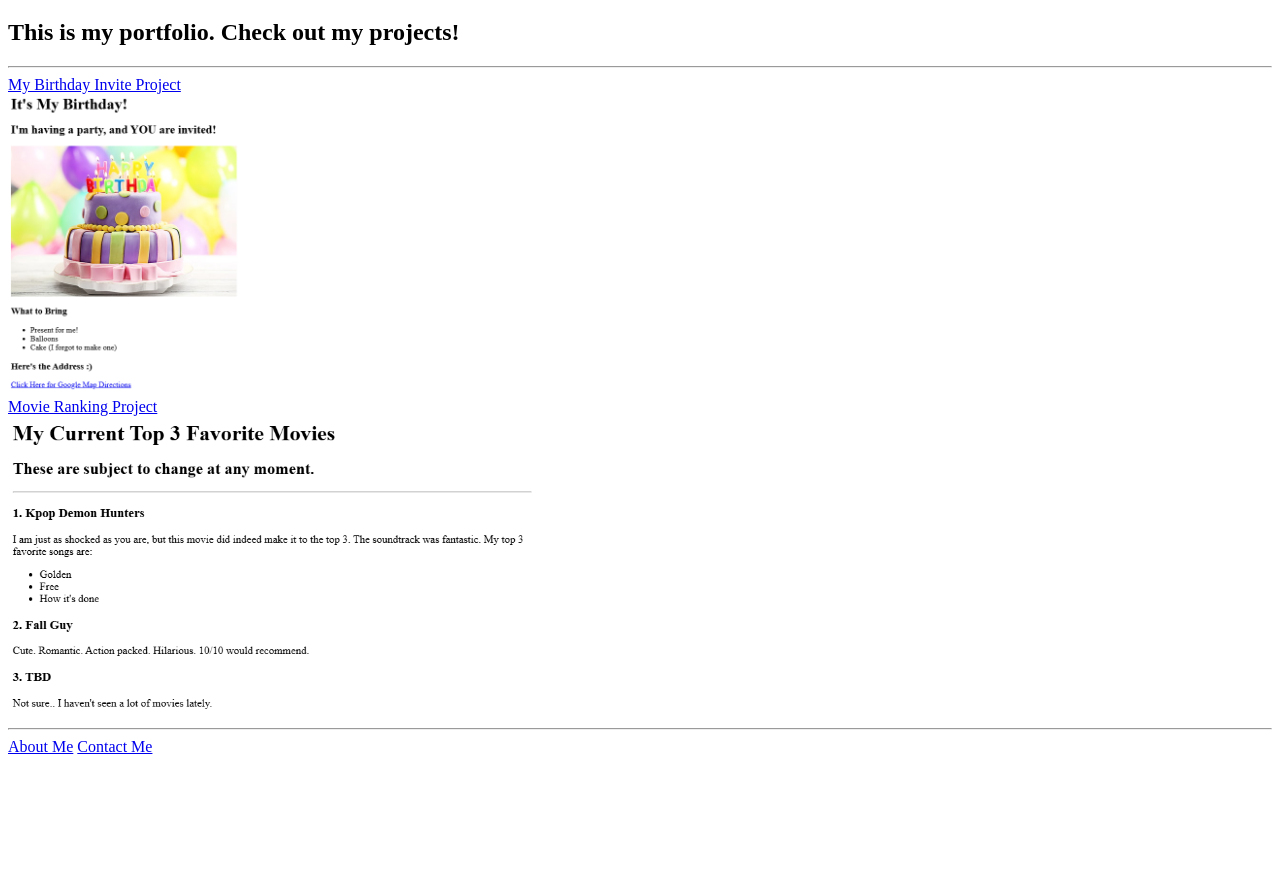
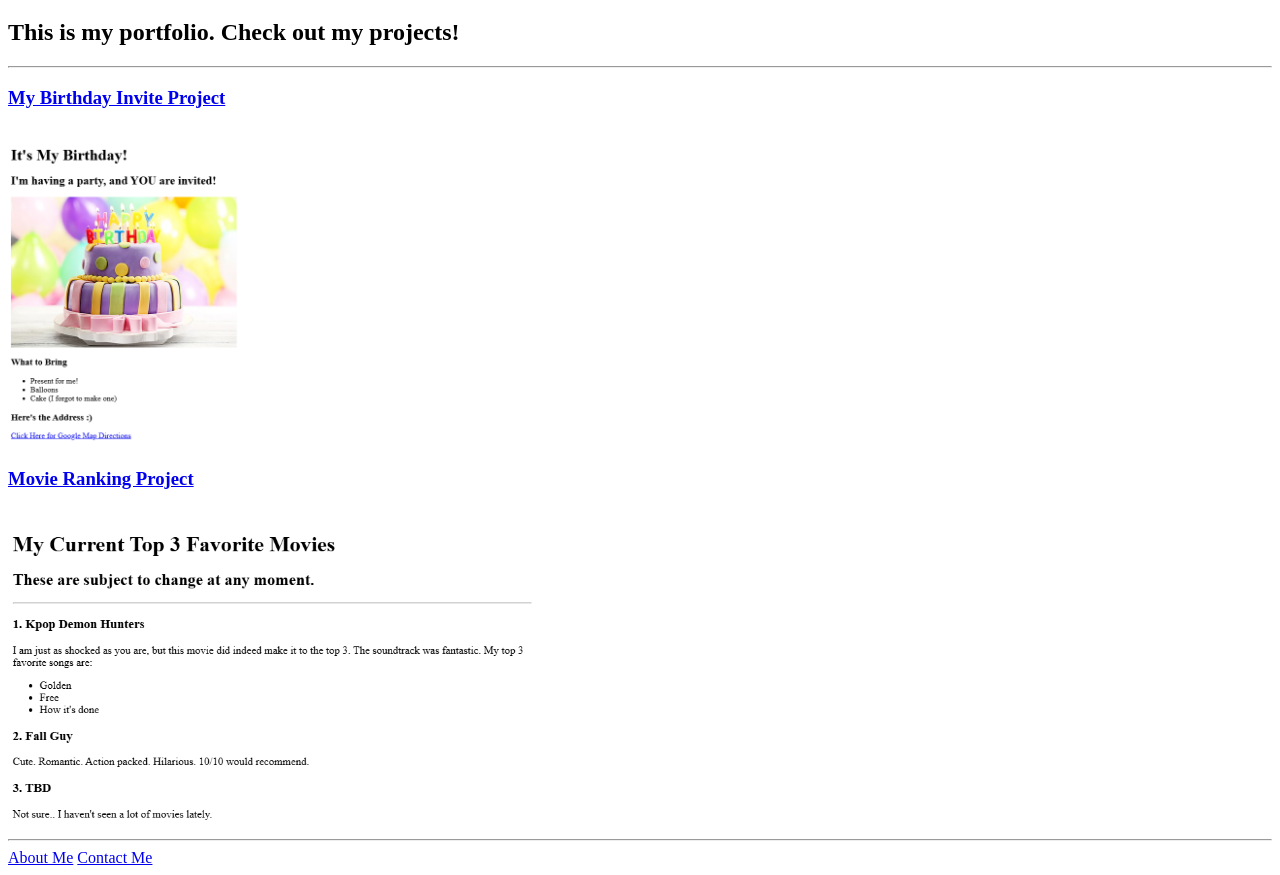
Before and after one commit to abelhy/html-portfolio, a plain HTML site: page index.html in a window 1280 px wide. Shown: the part 61-936 px from the top of the page. Before the commit the page ends 825 px from the top, so only its background shows below. Drawn offline with Linux system fonts and the light colour scheme.

Commit message:
Update index.html

```diff
--- a/index.html
+++ b/index.html
@@ -10,11 +10,11 @@
     <h1>Hey! My name is Abbey!</h1>
         <h2>This is my portfolio. Check out my projects!</h2>
         <hr/>
-        <a href="./public/birthday-invite.html">My Birthday Invite Project</a>
+        <h3><a href="./public/birthday-invite.html">My Birthday Invite Project</a></h3>
         <br/>
         <img src="./assets/images/html birthday invite.png" height = 300>
         <br/>
-        <a href="./public/movie-ranking.html">Movie Ranking Project</a>
+        <h3><a href="./public/movie-ranking.html">Movie Ranking Project</a></h3>
         <br/>
         <img src="./assets/images/top-5-movies.png" height = 300>
         <hr/>
```
